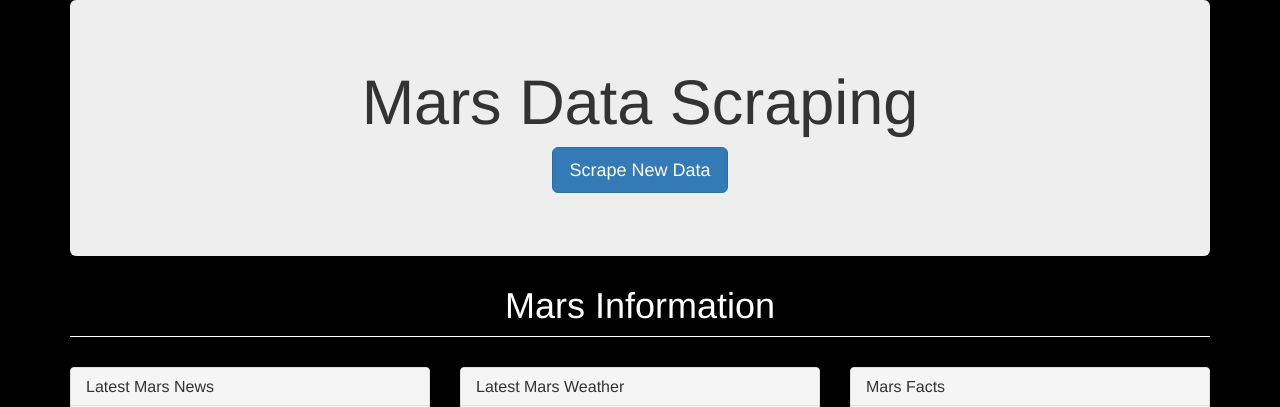
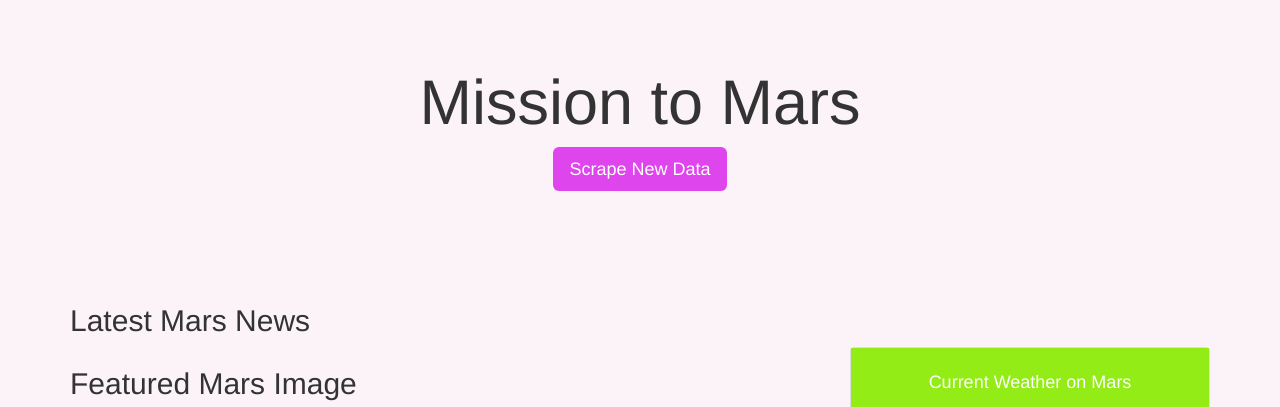
Before and after one commit to RoseMurugi/Web-Scrapping-Hwk, a Flask app: template templates/index.html in a window 1280 px wide. Shown: the top 407 px of the page. Run offline with Flask 2, Linux system fonts and the light colour scheme; the template is opened without the code that fills it, so the values that code supplies are empty; some libraries are stand-ins or nearby versions.

Commit message:
hwk files

```diff
--- a/app.py
+++ b/app.py
@@ -1,27 +1,32 @@
-# import the dependancies/libraries
-from flask import Flask, render_template
+from flask import Flask, render_template, jsonify, redirect
 import pymongo
-import scrape
+from flask_pymongo import PyMongo
+import scrape_mars
 
-# create instance of Flask app
 app = Flask(__name__)
 
-# create mongo connection
-client = pymongo.MongoClient()
-db = client.mars_db
-collection = db.mars_data_entries
+app.config["MONGO_URI"] = "mongodb://localhost:27017/scrape"
+
+mongo = PyMongo(app)
 
 @app.route("/")
-def home():
-    mars_data = list(db.collection.find())[0]
-    return render_template('index.html', mars_data = mars_data)
-
+def index():
+    try:
+        mars_data = mongo.db.mars_data.find_one()
+        return render_template('index.html', mars_data=mars_data)
+    except:
+        return redirect("http://localhost:5000/scrape", code=302)
 
 @app.route("/scrape")
-def web_scrape():
-    db.collection.remove({})
-    mars_data = scrape.scrape()
-    return render_template('scrape.html')
+def scraped():
+    mars_data = mongo.db.mars_data
+    mars_data_scrape = scrape_mars.scrape()
+    mars_data.update(
+        {},
+        mars_data_scrape,
+        upsert=True
+    )
+    return redirect("http://localhost:5000/", code=302)
 
 if __name__ == "__main__":
-    app.run(debug =True)
+    app.run(debug=True)
--- a/templates/index.html
+++ b/templates/index.html
@@ -1,101 +1,99 @@
-
 <!DOCTYPE html>
 <html lang="en">
-
 <head>
   <meta charset="UTF-8">
   <meta name="viewport" content="width=device-width, initial-scale=1.0">
   <meta http-equiv="X-UA-Compatible" content="ie=edge">
-    <link rel="stylesheet" href="https://maxcdn.bootstrapcdn.com/bootstrap/3.3.7/css/bootstrap.min.css">
-    <title>Mars Data Scraping</title>
+  <title>Web Scraping Mission to Mars</title>
+  <link rel="stylesheet" media="screen" href="https://netdna.bootstrapcdn.com/bootstrap/3.3.4/css/bootstrap.min.css">
+  <script src="https://code.jquery.com/jquery.js"></script>
+  <script src="https://netdna.bootstrapcdn.com/bootstrap/3.3.4/js/bootstrap.min.js"></script>
+  <style>
+    body, .jumbotron {background-color: rgb(251, 243, 248);}
+    .btn {
+      background-color: rgba(215, 14, 233, 0.755);
+      border: none;
+    }
+    .weather {
+      background-color: rgb(147, 236, 22);
+      color: white;
+    }
+    .weather h4, .hemisphere-titles {
+      text-align: center;
+    }
+  </style>
 </head>
-
-<body style="background:black;">
-    <div class="container" style="background:black;">
-        <div class="jumbotron text-center" style="width: 100%;">
-            <h1>Mars Data Scraping</h1>
+<body>
+  <div class="container">
+    <div class="jumbotron text-center">
+      <h1>Mission to Mars </h1>
       <p><a class="btn btn-primary btn-lg" href="/scrape" role="button">Scrape New Data</a></p>
     </div>
-        <h1 style="color:white; text-align:center; margin-bottom:30px; border-bottom:1px solid white; padding-bottom:10px;">
-            Mars Information
-        </h1>
+
+    <!-- Mars Data -->
+    <div class="row" id="mars-data">
+      <div class="col-md-12 col-sm-12">
+        <h2 class="news">Latest Mars News</h2>
+        <h4 class="heading">{{mars_data.news_title}}</h4>
+        <p>{{mars_data.newsp}}</p>
+      </div>
+      <div class="col-md-8 col-sm-12">
+        <h2 class="featured-image">Featured Mars Image</h2>
+        <img src= {{ mars_data.featured_image_url }} height=auto width=750px>
+      </div>
+      <div class="col-md-4 col-sm-12">
+        <div class="panel panel-default">
+          <div class="panel-body weather">
+            <h4>Current Weather on Mars</h4>
+            {{ mars_data.mars_weather }}
+          </div>
+        </div>
+        <h4>Mars Facts</h4>
+        <p>{{ mars_data.mars_facts | safe }}</p>
+      </div>
+    </div>
+    <div class="panel panel-default">
+      <div class="panel-body">
+          <h4 id="hemisphere_title" style="text-align: center;">Mars Hemispheres</h4>
+          <hr>
           <div class="row">
-            <div class="col-md-4">
+            <div class="col-md-6 hemispheres">
               <div class="panel panel-default">
-                    <div class="panel-heading">
-                        <h3 class="panel-title">Latest Mars News</h3>
+                  <div class="panel-header">
+                    <img src = {{ mars_data.hemisphere_image_urls[0].url_img}} width="100%">
                   </div>
-                    <div class="panel-body">
-                        <h4>{{ mars_data.nasa_headline }}</h4>
-                        <p>{{ mars_data.nasa_teaser }}</p>
+                  <div class="panel-body hemisphere-titles">
+                    <h4>{{ mars_data.hemisphere_image_urls[0].title }}</h4>
                   </div>
               </div>
             </div>
-            <div class="col-md-4">
+            <div class="col-md-6 hemispheres">
               <div class="panel panel-default">
-                    <div class="panel-heading">
-                        <h3 class="panel-title">Latest Mars Weather</h3>
+                  <div class="panel-header">
+                    <img src = {{ mars_data.hemisphere_image_urls[1].url_img}} width="100%">
                   </div>
-                    <div class="panel-body">
-                        <p>{{ mars_data.weather_summary }}</p>
+                  <div class="panel-body hemisphere-titles">
+                    <h4>{{ mars_data.hemisphere_image_urls[1].title }}</h4>
                   </div>
               </div>
             </div>
-            <div class="col-md-4">
+            <div class="col-md-6 hemispheres">
               <div class="panel panel-default">
-                    <div class="panel-heading">
-                        <h3 class="panel-title">Mars Facts</h3>
+                  <div class="panel-header">
+                    <img src = {{ mars_data.hemisphere_image_urls[2].url_img}} width="100%">
                   </div>
-                    <div class="panel-body">
-                        <table>
-                            {{ mars_data.fact_table|safe }}
-                        </table>
+                  <div class="panel-body hemisphere-titles">
+                    <h4>{{ mars_data.hemisphere_image_urls[2].title }}</h4>
                   </div>
               </div>
             </div>
+            <div class="col-md-6 hemispheres">
+              <div class="panel panel-default">
+                  <div class="panel-header">
+                    <img src = {{ mars_data.hemisphere_image_urls[3].url_img}} width="100%">
                   </div>
-        <h1 style="color:white; text-align:center; margin-bottom:30px; border-bottom:1px solid white; padding-bottom:10px;">
-            Mars Images
-        </h1>
-        <div class="row">
-            <div class="col-md-6">
-                <div class="panel panel-default">
-                    <div class="panel-heading">
-                        <h3 class="panel-title">Featured Image</h3>
-                    </div>
-                    <div class="panel-body">
-                        <img src= {{ mars_data.feature_image_src }} alt="Featured Image" class="img-responsive">
-                    </div>
-                </div>
-            </div>
-            <div class="col-md-6">
-                <div class="panel panel-default">
-                    <div class="panel-heading">
-                        <h3 class="panel-title">Mars Hemispheres</h3>
-                    </div>
-                    <div class="panel-body">
-                        <div class="thumbnail" style="width: 50%; float:left;">
-                            <img src= {{ mars_data.hemisphere_imgs[0].img_url }} alt="Hemisphere1">
-                            <div class="caption">
-                                <h4>{{ mars_data.hemisphere_imgs[0]["title"] }}</h4>
-                            </div>
-                        </div>
-                        <div class="thumbnail" style="width: 50%; float:left;">
-                            <img src= {{ mars_data.hemisphere_imgs[2].img_url }} alt="Hemisphere2">
-                            <div class="caption">
-                                <h4>{{ mars_data.hemisphere_imgs[2]["title"] }}</h4>
-                            </div>
-                        </div>
-                        <div class="thumbnail" style="width: 50%; float:left;">
-                            <img src= {{ mars_data.hemisphere_imgs[1].img_url }} alt="Hemisphere3">
-                            <div class="caption">
-                                <h4>{{ mars_data.hemisphere_imgs[1]["title"] }}</h4>
-                            </div>
-                        </div>
-                        <div class="thumbnail" style="width: 50%; float:left;">
-                            <img src= {{ mars_data.hemisphere_imgs[3].img_url }} alt="Hemisphere4">
-                            <div class="caption">
-                                <h4>{{ mars_data.hemisphere_imgs[3]["title"] }}</h4>
+                  <div class="panel-body hemisphere-titles">
+                    <h4>{{ mars_data.hemisphere_image_urls[3].title }}</h4>
                   </div>
               </div>
             </div>
@@ -104,5 +102,4 @@
     </div>
   </div>
 </body>
-
 </html>
```
Also changed, not shown: scrape.py (deleted, +0 -134 lines), scrape_mars.py (+129 -54 lines), templates/scrape.html (deleted, +0 -14 lines), README.md, example_page.png (deleted), github_img/hemisphere.png (added), github_img/mission_to_mars.png (added), github_img/readme.png (added), 3 other files. Lines whose indentation alone changed are shown as unchanged.
